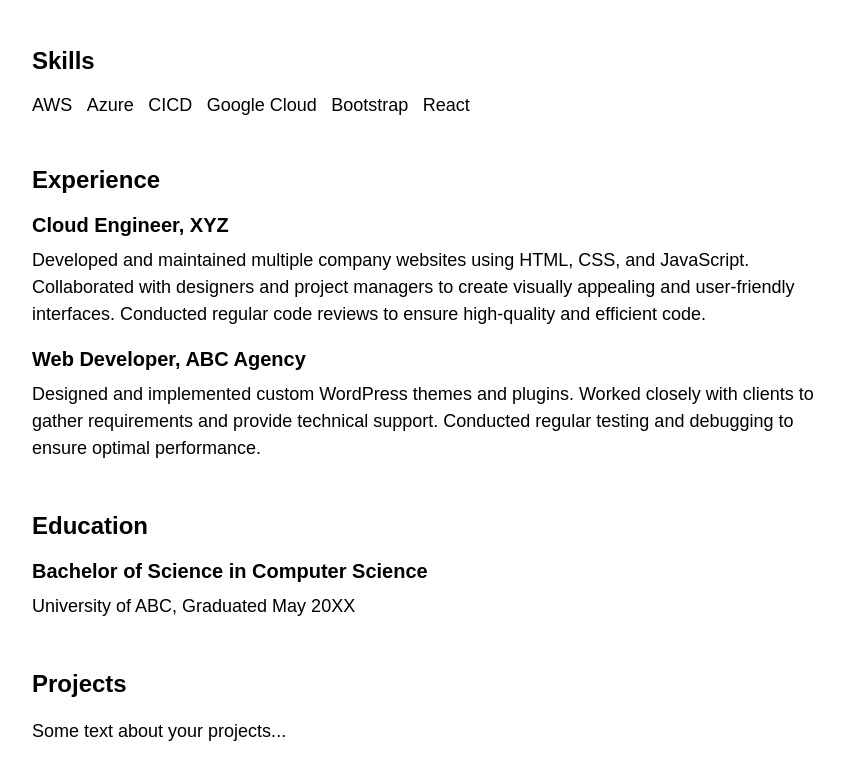
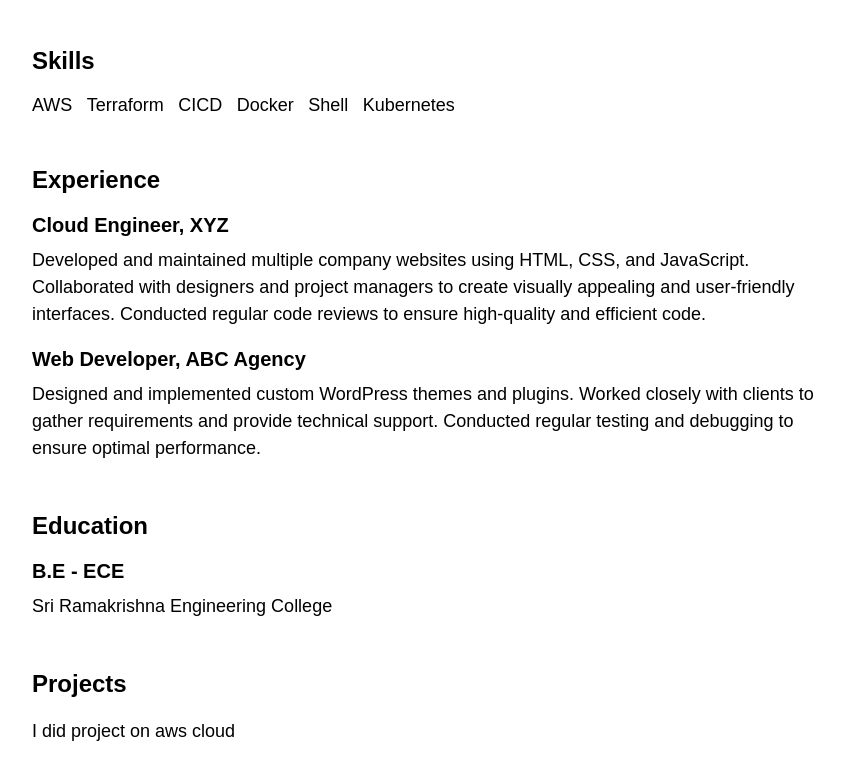
Before and after one commit to BalajiThiruselvan/resumehosting, a plain HTML site: page index.html in a window 1280 px wide. Shown: the part 409-1188 px from the top of the page, without its empty margins (208-1052 px from the left). Drawn offline with Linux system fonts and the light colour scheme.

Commit message:
updated index.html

```diff
--- a/index.html
+++ b/index.html
@@ -20,11 +20,11 @@
 			<h2>Skills</h2>
 			<ul>
 				<li>AWS</li>
-				<li>Azure</li>
+				<li>Terraform</li>
 				<li>CICD</li>
-				<li>Google Cloud</li>
-				<li>Bootstrap</li>
-				<li>React</li>
+				<li>Docker</li>
+				<li>Shell</li>
+				<li>Kubernetes</li>
 			</ul>
 		</section>
 		<section>
@@ -36,12 +36,12 @@
 		</section>
 		<section>
 			<h2>Education</h2>
-			<h3>Bachelor of Science in Computer Science</h3>
-			<p>University of ABC, Graduated May 20XX</p>
+			<h3>B.E - ECE</h3>
+			<p>Sri Ramakrishna Engineering College</p>
 		</section>
 		<section id="projects">
 			<h2>Projects</h2>
-			<p>Some text about your projects...</p>
+			<p>I did project on aws cloud</p>
 		</section>
 	</div>
 </body>
```
